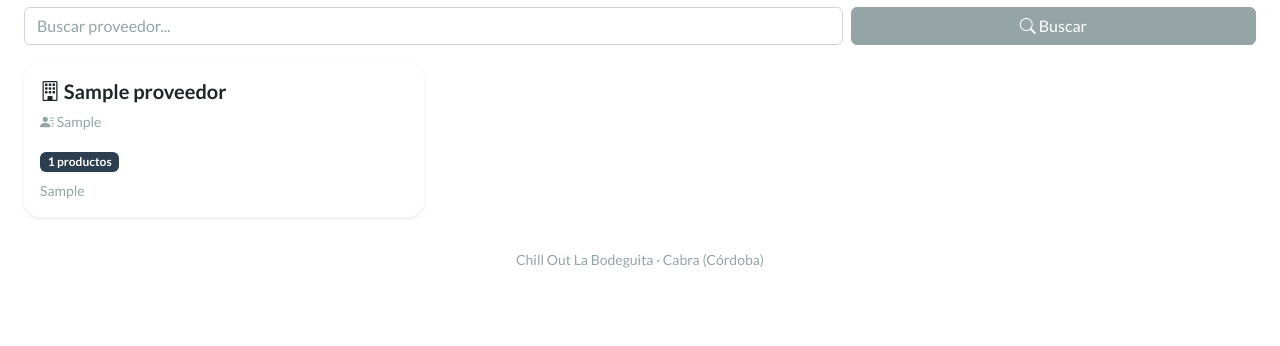
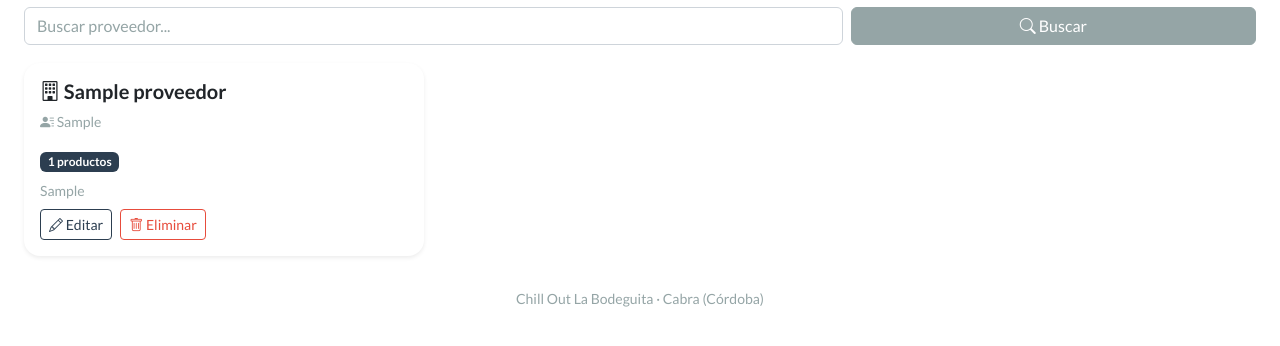
Before and after one commit to msbwindmark-cloud/miappnuevabod, a Django app: page /inventario/proveedores/ in a window 1280 px wide. Shown: the part 135-481 px from the top of the page. Run offline with Django 5.2, Linux system fonts and the light colour scheme; a user stored in the database is signed in; tables that the repository leaves empty hold one stand-in row (values such as "Sample post"); some libraries are stand-ins or nearby versions.

Commit message:
Fix .arreglar y añadir eliminar y editar poroveedores

```diff
--- a/inventario/urls.py
+++ b/inventario/urls.py
@@ -14,6 +14,8 @@ urlpatterns = [
     path('productos/<int:pk>/eliminar/', views.producto_delete, name='producto_delete'),
     path('proveedores/', views.proveedor_list, name='proveedor_list'),
     path('proveedores/nuevo/', views.proveedor_create, name='proveedor_create'),
+    path('proveedores/<int:pk>/editar/', views.proveedor_edit, name='proveedor_edit'),
+    path('proveedores/<int:pk>/eliminar/', views.proveedor_delete, name='proveedor_delete'),
     path('categorias/nueva/', views.categoria_create, name='categoria_create'),
     path('conteos/', views.conteo_list, name='conteo_list'),
     path('conteo/nuevo/', views.conteo_nuevo, name='conteo_nuevo'),
--- a/inventario/views.py
+++ b/inventario/views.py
@@ -110,6 +110,32 @@ def proveedor_create(request):
     else:
         form = ProveedorForm()
     return render(request, 'generic_form.html', {'form': form, 'titulo': 'Nuevo proveedor'})
+
+
+@login_required
+def proveedor_edit(request, pk):
+    proveedor = get_object_or_404(Proveedor, pk=pk)
+    if request.method == 'POST':
+        form = ProveedorForm(request.POST, instance=proveedor)
+        if form.is_valid():
+            form.save()
+            messages.success(request, 'Proveedor actualizado.')
+            return redirect('inventario:proveedor_list')
+    else:
+        form = ProveedorForm(instance=proveedor)
+    return render(request, 'generic_form.html', {'form': form, 'titulo': f'Editar {proveedor.nombre}'})
+
+
+@login_required
+@require_POST
+def proveedor_delete(request, pk):
+    proveedor = get_object_or_404(Proveedor, pk=pk)
+    try:
+        proveedor.delete()
+        messages.success(request, 'Proveedor eliminado.')
+    except Exception:
+        messages.error(request, 'No se puede eliminar: tiene productos asociados.')
+    return redirect('inventario:proveedor_list')
 
 
 @login_required
--- a/templates/base.html
+++ b/templates/base.html
@@ -87,7 +87,7 @@
                     <ul class="dropdown-menu dropdown-menu-end">
                         <li><a class="dropdown-item" href="{% url 'core:cambiar_password' %}"><i class="bi bi-key"></i> Cambiar contraseña</a></li>
                         <li><a class="dropdown-item" href="{% url 'core:actividad' %}"><i class="bi bi-clock-history"></i> Mi actividad</a></li>
-                        <li><form method="post" action="{% url 'core:cerrar_sesion_todos' %}" onsubmit="return (function(f){if(typeof Swal!=='undefined'){Swal.fire({title:'¿Cerrar otras sesiones?',text:'Tus otras sesiones en otros navegadores o dispositivos quedarán cerradas. Esta sesión seguirá activa.',icon:'warning',showCancelButton:true,confirmButtonColor:'#d33',confirmButtonText:'Sí, cerrarlas',cancelButtonText:'Cancelar',reverseButtons:true}).then(function(r){if(r.isConfirmed){f.submit();}});return false;}return confirm('¿Cerrar todas las otras sesiones?');})(this)">{% csrf_token %}<button class="dropdown-item" type="submit"><i class="bi bi-x-circle"></i> Cerrar otras sesiones</button></form></li>
+                        <li><form method="post" action="{% url 'core:cerrar_sesion_todos' %}" onsubmit="return (function(f){if(typeof Swal!=='undefined'){Swal.fire({title:'¿Cerrar otras sesiones?',text:'Tus otras sesiones en otros navegadores o dispositivos quedarán cerradas. Esta sesión seguirá activa.',icon:'warning',showCancelButton:true,confirmButtonColor:'#d33',confirmButtonText:'Sí, cerrarlas',cancelButtonText:'Cancelar',reverseButtons:true}).then(function(r){if(r.isConfirmed){setTimeout(function(){f.submit();},150);}});return false;}return confirm('¿Cerrar todas las otras sesiones?');})(this)">{% csrf_token %}<button class="dropdown-item" type="submit"><i class="bi bi-x-circle"></i> Cerrar otras sesiones</button></form></li>
                         <li><hr class="dropdown-divider"></li>
                         <li><a class="dropdown-item text-danger" href="{% url 'core:logout' %}"><i class="bi bi-box-arrow-right"></i> Salir</a></li>
                     </ul>
--- a/templates/caja/cierre_detail.html
+++ b/templates/caja/cierre_detail.html
@@ -6,7 +6,7 @@
     <div>
         <a href="{% url 'caja:cierre_edit' cierre.pk %}" class="btn btn-outline-primary"><i class="bi bi-pencil"></i> Editar</a>
         <button class="btn btn-success" onclick="(function(t){if(!navigator.clipboard){alert('Portapapeles no disponible.');return;}navigator.clipboard.writeText(t).then(function(){if(typeof Swal!=='undefined'){Swal.fire({icon:'success',title:'¡Copiado!',text:'Pega el resumen en WhatsApp.'});}else{alert('¡Resumen copiado! Pégalo en WhatsApp.');}}).catch(function(){alert('No se pudo copiar.');});})('{{ cierre.resumen_whatsapp|escapejs }}')"><i class="bi bi-whatsapp"></i> Copiar a WhatsApp</button>
-        <form method="post" action="{% url 'caja:cierre_delete' cierre.pk %}" class="d-inline" onsubmit="return (function(f){if(typeof Swal!=='undefined'){Swal.fire({title:'¿Eliminar este cierre?',text:'Esta acción no se puede deshacer.',icon:'warning',showCancelButton:true,confirmButtonColor:'#d33',confirmButtonText:'Sí, eliminar',cancelButtonText:'Cancelar',reverseButtons:true}).then(function(r){if(r.isConfirmed){f.submit();}});return false;}return confirm('¿Eliminar este cierre?');})(this)">
+        <form method="post" action="{% url 'caja:cierre_delete' cierre.pk %}" class="d-inline" onsubmit="return (function(f){if(typeof Swal!=='undefined'){Swal.fire({title:'¿Eliminar este cierre?',text:'Esta acción no se puede deshacer.',icon:'warning',showCancelButton:true,confirmButtonColor:'#d33',confirmButtonText:'Sí, eliminar',cancelButtonText:'Cancelar',reverseButtons:true}).then(function(r){if(r.isConfirmed){setTimeout(function(){f.submit();},150);}});return false;}return confirm('¿Eliminar este cierre?');})(this)">
             {% csrf_token %}
             <button class="btn btn-outline-danger" type="submit"><i class="bi bi-trash"></i></button>
         </form>
--- a/templates/core/actividad.html
+++ b/templates/core/actividad.html
@@ -3,7 +3,7 @@
 {% block content %}
 <div class="d-flex flex-wrap justify-content-between align-items-center mb-3 gap-2">
     <h3 class="mb-0"><i class="bi bi-clock-history"></i> Mi actividad de sesión</h3>
-    <form method="post" action="{% url 'core:cerrar_sesion_todos' %}" class="d-inline" onsubmit="return (function(f){if(typeof Swal!=='undefined'){Swal.fire({title:'¿Cerrar otras sesiones?',text:'Tus otras sesiones en otros navegadores o dispositivos quedarán cerradas. Esta sesión seguirá activa.',icon:'warning',showCancelButton:true,confirmButtonColor:'#d33',confirmButtonText:'Sí, cerrarlas',cancelButtonText:'Cancelar',reverseButtons:true}).then(function(r){if(r.isConfirmed){f.submit();}});return false;}return confirm('¿Cerrar todas las otras sesiones?');})(this)">
+    <form method="post" action="{% url 'core:cerrar_sesion_todos' %}" class="d-inline" onsubmit="return (function(f){if(typeof Swal!=='undefined'){Swal.fire({title:'¿Cerrar otras sesiones?',text:'Tus otras sesiones en otros navegadores o dispositivos quedarán cerradas. Esta sesión seguirá activa.',icon:'warning',showCancelButton:true,confirmButtonColor:'#d33',confirmButtonText:'Sí, cerrarlas',cancelButtonText:'Cancelar',reverseButtons:true}).then(function(r){if(r.isConfirmed){setTimeout(function(){f.submit();},150);}});return false;}return confirm('¿Cerrar todas las otras sesiones?');})(this)">
         {% csrf_token %}
         <button class="btn btn-outline-danger"><i class="bi bi-x-circle"></i> Cerrar sesión en otros dispositivos</button>
     </form>
--- a/templates/inventario/conteo_nuevo.html
+++ b/templates/inventario/conteo_nuevo.html
@@ -55,7 +55,7 @@
     </div>
 
     <div class="sticky-actions bg-body py-2">
-        <button class="btn btn-primary btn-lg w-100" id="guardar-conteo" onclick="(function(){var st={};document.querySelectorAll('.stock-contador').forEach(function(i){st[i.getAttribute('data-producto')]=parseInt(i.value)||0;});document.getElementById('input-fecha').value=document.getElementById('fecha-conteo').value;document.getElementById('input-stock').value=JSON.stringify(st);var n=document.querySelectorAll('.stock-contador').length;function doIt(){document.getElementById('form-conteo').submit();}if(typeof Swal!=='undefined'){Swal.fire({title:'¿Guardar recuento?',html:'Se actualizarán los stocks de <strong>'+n+' productos</strong>.<br>Después podrás generar los pedidos.',icon:'question',showCancelButton:true,confirmButtonText:'Sí, guardar',cancelButtonText:'Revisar'}).then(function(r){if(r.isConfirmed){doIt();}});}else{if(confirm('¿Guardar el recuento ('+n+' productos)?')){doIt();}}})()"><i class="bi bi-check2-circle"></i> Guardar recuento</button>
+        <button class="btn btn-primary btn-lg w-100" id="guardar-conteo" onclick="(function(){var st={};document.querySelectorAll('.stock-contador').forEach(function(i){st[i.getAttribute('data-producto')]=parseInt(i.value)||0;});document.getElementById('input-fecha').value=document.getElementById('fecha-conteo').value;document.getElementById('input-stock').value=JSON.stringify(st);var n=document.querySelectorAll('.stock-contador').length;function doIt(){document.getElementById('form-conteo').submit();}if(typeof Swal!=='undefined'){Swal.fire({title:'¿Guardar recuento?',html:'Se actualizarán los stocks de <strong>'+n+' productos</strong>.<br>Después podrás generar los pedidos.',icon:'question',showCancelButton:true,confirmButtonText:'Sí, guardar',cancelButtonText:'Revisar'}).then(function(r){if(r.isConfirmed){setTimeout(doIt,150);}});}else{if(confirm('¿Guardar el recuento ('+n+' productos)?')){doIt();}}})()"><i class="bi bi-check2-circle"></i> Guardar recuento</button>
     </div>
 </div>
 
--- a/templates/inventario/producto_list.html
+++ b/templates/inventario/producto_list.html
@@ -44,7 +44,7 @@
                     <td><span class="badge {% if p.a_pedir %}text-bg-warning{% else %}text-bg-success{% endif %}">{{ p.a_pedir }}</span></td>
                     <td class="text-end">
                         <a href="{% url 'inventario:producto_edit' p.pk %}" class="btn btn-sm btn-outline-primary"><i class="bi bi-pencil"></i></a>
-                        <form class="d-inline" method="post" action="{% url 'inventario:producto_delete' p.pk %}" onsubmit="return (function(f){if(typeof Swal!=='undefined'){Swal.fire({title:'¿Eliminar este producto?',text:'{{ p.nombre|escapejs }}',icon:'warning',showCancelButton:true,confirmButtonColor:'#d33',confirmButtonText:'Sí, eliminar',cancelButtonText:'Cancelar',reverseButtons:true}).then(function(r){if(r.isConfirmed){f.submit();}});return false;}return confirm('¿Eliminar {{ p.nombre|escapejs }}?');})(this)">
+                        <form class="d-inline" method="post" action="{% url 'inventario:producto_delete' p.pk %}" onsubmit="return (function(f){if(typeof Swal!=='undefined'){Swal.fire({title:'¿Eliminar este producto?',text:'{{ p.nombre|escapejs }}',icon:'warning',showCancelButton:true,confirmButtonColor:'#d33',confirmButtonText:'Sí, eliminar',cancelButtonText:'Cancelar',reverseButtons:true}).then(function(r){if(r.isConfirmed){setTimeout(function(){f.submit();},150);}});return false;}return confirm('¿Eliminar {{ p.nombre|escapejs }}?');})(this)">
                             {% csrf_token %}<button class="btn btn-sm btn-outline-danger"><i class="bi bi-trash"></i></button>
                         </form>
                     </td>
--- a/templates/inventario/proveedor_list.html
+++ b/templates/inventario/proveedor_list.html
@@ -22,6 +22,10 @@
                 {% if p.contacto %}<p class="card-text small text-muted"><i class="bi bi-person-lines-fill"></i> {{ p.contacto }}</p>{% endif %}
                 <span class="badge text-bg-primary">{{ p.num_productos }} productos</span>
                 {% if p.notas %}<p class="card-text small text-muted mt-2 mb-0">{{ p.notas }}</p>{% endif %}
+                <div class="d-flex gap-2 mt-2">
+                    <a href="{% url 'inventario:proveedor_edit' p.pk %}" class="btn btn-sm btn-outline-primary"><i class="bi bi-pencil"></i> Editar</a>
+                    <form method="post" action="{% url 'inventario:proveedor_delete' p.pk %}" class="d-inline" onsubmit="return (function(f){if(typeof Swal!=='undefined'){Swal.fire({title:'¿Eliminar este proveedor?',text:'Esta acción no se puede deshacer.',icon:'warning',showCancelButton:true,confirmButtonColor:'#d33',confirmButtonText:'Sí, eliminar',cancelButtonText:'Cancelar',reverseButtons:true}).then(function(r){if(r.isConfirmed){setTimeout(function(){f.submit();},150);}});return false;}return confirm('¿Eliminar este proveedor?');})(this)">{% csrf_token %}<button class="btn btn-sm btn-outline-danger" type="submit"><i class="bi bi-trash"></i> Eliminar</button></form>
+                </div>
             </div>
         </div>
     </div>
--- a/templates/pedidos/pedido_detail.html
+++ b/templates/pedidos/pedido_detail.html
@@ -32,7 +32,7 @@
 <div class="d-flex flex-wrap gap-2 mb-3">
     <button class="btn btn-success btn-lg" onclick="(function(t){if(!navigator.clipboard){alert('Portapapeles no disponible.');return;}navigator.clipboard.writeText(t).then(function(){window.open('https://wa.me/?text='+encodeURIComponent(t),'_blank');}).catch(function(){alert('No se pudo copiar.');});})('{{ texto_wa|escapejs }}')"><i class="bi bi-whatsapp"></i> Copiar para WhatsApp</button>
     <a href="{% url 'pedidos:pedido_pdf' pedido.pk %}" class="btn btn-danger btn-lg"><i class="bi bi-filetype-pdf"></i> Descargar PDF</a>
-    <form method="post" action="{% url 'pedidos:pedido_estado' pedido.pk %}" class="d-flex gap-2 align-items-center" onsubmit="return (function(f){var s=f.querySelector('select');var v=s?s.options[s.selectedIndex].text:'';var msg='¿Cambiar estado del pedido a: '+v+'?';if(v.toLowerCase()==='enviado'){msg+=' Se enviará un email de notificación al proveedor.';}if(typeof Swal!=='undefined'){Swal.fire({title:'¿Confirmar cambio?',text:msg,icon:'question',showCancelButton:true,confirmButtonColor:'#0d6efd',confirmButtonText:'Sí, cambiar',cancelButtonText:'Cancelar',reverseButtons:true}).then(function(r){if(r.isConfirmed){f.submit();}});return false;}return confirm(msg);})(this)">
+    <form method="post" action="{% url 'pedidos:pedido_estado' pedido.pk %}" class="d-flex gap-2 align-items-center" onsubmit="return (function(f){var s=f.querySelector('select');var v=s?s.options[s.selectedIndex].text:'';var msg='¿Cambiar estado del pedido a: '+v+'?';if(v.toLowerCase()==='enviado'){msg+=' Se enviará un email de notificación al proveedor.';}if(typeof Swal!=='undefined'){Swal.fire({title:'¿Confirmar cambio?',text:msg,icon:'question',showCancelButton:true,confirmButtonColor:'#0d6efd',confirmButtonText:'Sí, cambiar',cancelButtonText:'Cancelar',reverseButtons:true}).then(function(r){if(r.isConfirmed){setTimeout(function(){f.submit();},150);}});return false;}return confirm(msg);})(this)">
         {% csrf_token %}
         <select name="estado" class="form-select w-auto">
             {% for value, label in pedido.ESTADOS %}
```
